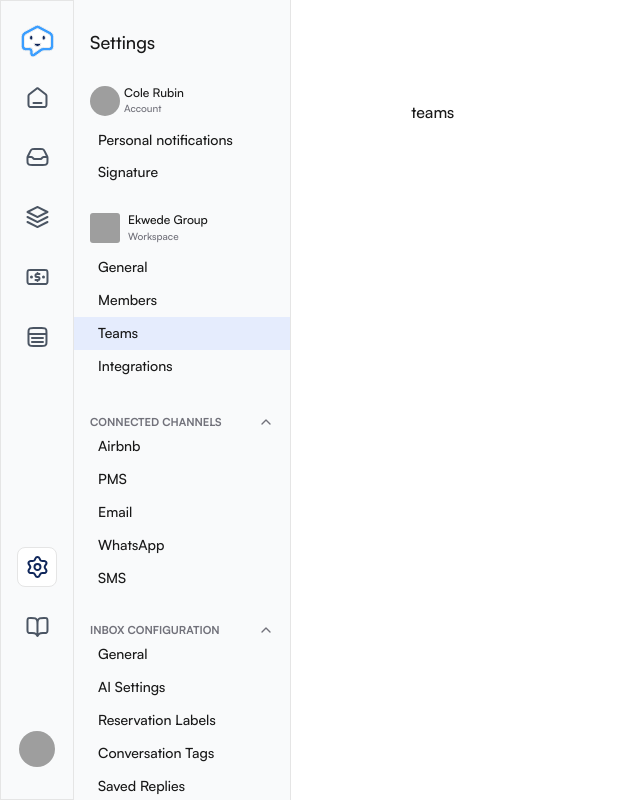
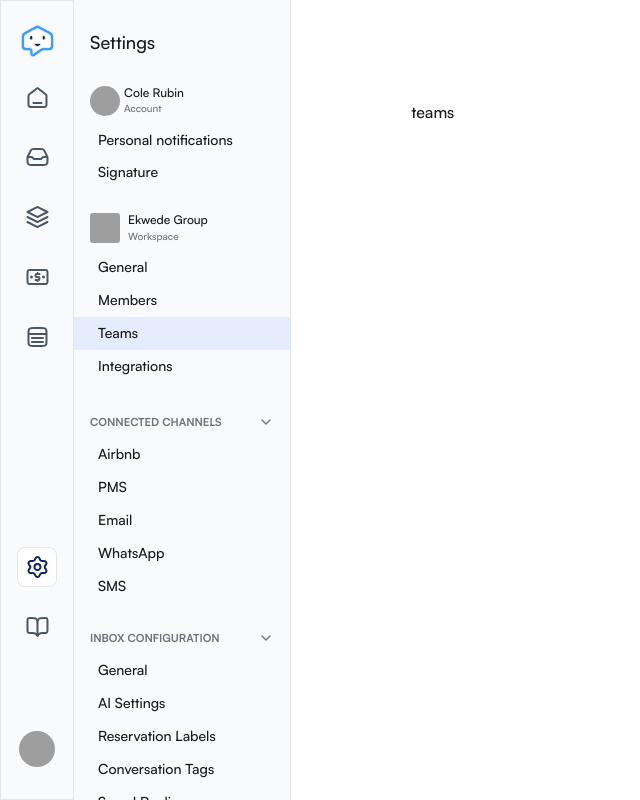
Before and after one commit to punnkam/unified-inbox-will, a Next.js app: page /settings/teams in a window 1280 px wide. Shown: the whole page, without its empty margins (0-640 px from the left). Built offline with nearby package versions, Linux system fonts and the light colour scheme; grey boxes are pictures that could not be loaded.

Commit message:
updated accordian styles

```diff
--- a/app/(protected-paths)/settings/SettingsSidebar.tsx
+++ b/app/(protected-paths)/settings/SettingsSidebar.tsx
@@ -77,10 +77,10 @@ export const SettingsSidebar = () => {
       {/* Connected Channels */}
       <Accordion type="single" collapsible defaultValue="connected-channels">
         <AccordionItem value="connected-channels">
-          <AccordionTrigger className="px-4 pt-8 ">
+          <AccordionTrigger className="px-4 mt-8 ">
             Connected Channels
           </AccordionTrigger>
-          <AccordionContent className="pb-0">
+          <AccordionContent className="pb-0 pt-2">
             <SettingsSideBarOption
               path="/settings/connected-channels/airbnb"
               name="Airbnb"
@@ -113,10 +113,10 @@ export const SettingsSidebar = () => {
       {/* Inbox Configuration */}
       <Accordion type="single" collapsible defaultValue="inbox-configuration">
         <AccordionItem value="inbox-configuration">
-          <AccordionTrigger className="px-4 pt-[28px] ">
+          <AccordionTrigger className="px-4 mt-[28px] ">
             Inbox Configuration
           </AccordionTrigger>
-          <AccordionContent className="pb-0">
+          <AccordionContent className="pb-0 pt-2">
             <SettingsSideBarOption
               path="/settings/inbox-configuration/general"
               name="General"
--- a/components/ui/accordion.tsx
+++ b/components/ui/accordion.tsx
@@ -2,7 +2,7 @@
 
 import * as React from "react";
 import * as AccordionPrimitive from "@radix-ui/react-accordion";
-import { ChevronDown } from "lucide-react";
+import { ChevronRight } from "lucide-react";
 
 import { cn } from "@/lib/utils";
 
@@ -24,13 +24,13 @@ const AccordionTrigger = React.forwardRef<
     <AccordionPrimitive.Trigger
       ref={ref}
       className={cn(
-        "flex flex-1 items-center justify-between uppercase transition-all hover:underline [&[data-state=open]>svg]:rotate-180",
+        "flex flex-1 items-center justify-between uppercase transition-all hover:bg-hover active:bg-pressed [&[data-state=open]>svg]:rotate-90",
         className
       )}
       {...props}
     >
       {children}
-      <ChevronDown className="h-4 w-4 shrink-0 transition-transform duration-200 text-icon-tertiary" />
+      <ChevronRight className="h-4 w-4 shrink-0 transition-transform duration-200 text-icon-tertiary" />
     </AccordionPrimitive.Trigger>
   </AccordionPrimitive.Header>
 ));
```
